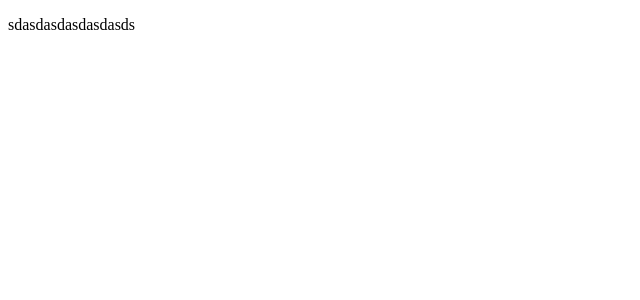
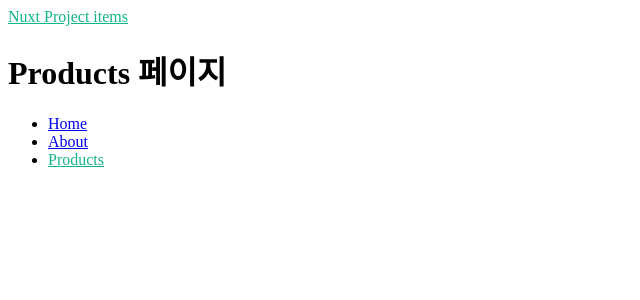
Before and after one commit to kimYHgit/nuxt-practice, a Nuxt app: page /products in a window 1280 px wide. Shown: the top 300 px of the page, without its empty margins (0-640 px from the left). Built offline with nearby package versions, Linux system fonts and the light colour scheme.

Commit message:
nuxt3 layout 기능연습

```diff
--- /dev/null
+++ b/layouts/default.vue
@@ -0,0 +1,25 @@
+<template>
+  <div>
+    <header>
+      <nav>
+        <NuxtLink to="/">Nuxt Project</NuxtLink>
+        <ul>
+          <li><NuxtLink to="/">Home</NuxtLink></li>
+          <li><NuxtLink to="/about">About</NuxtLink></li>
+          <li><NuxtLink to="/products">Products</NuxtLink></li>
+        </ul>
+      </nav>
+    </header>
+  </div>
+  <!-- output the page content -->
+  <!-- 페이지 구성이 slot으로 처리됨. -->
+  <div>
+    <slot />
+  </div>
+</template>
+
+<style scoped>
+.router-link-exact-active {
+  color: #12b488;
+}
+</style>
--- /dev/null
+++ b/layouts/products.vue
@@ -0,0 +1,25 @@
+<template>
+  <div>
+    <header>
+      <nav>
+        <NuxtLink to="/products">Nuxt Project items</NuxtLink>
+      </nav>
+    </header>
+    <div>
+      <slot />
+    </div>
+    <footer>
+      <ul>
+        <li><NuxtLink to="/">Home</NuxtLink></li>
+        <li><NuxtLink to="/about">About</NuxtLink></li>
+        <li><NuxtLink to="/products">Products</NuxtLink></li>
+      </ul>
+    </footer>
+  </div>
+</template>
+
+<style scoped>
+.router-link-exact-active {
+  color: #12b488;
+}
+</style>
--- a/pages/index.vue
+++ b/pages/index.vue
@@ -7,25 +7,8 @@
       eum! Maiores ut ratione tempore. Aut error accusamus dolore distinctio
       velit! Assumenda.
     </p>
-    <div>
-      <header>
-        <nav>
-          <NuxtLink to="/">Nuxt Project</NuxtLink>
-          <ul>
-            <li><NuxtLink to="/">Home</NuxtLink></li>
-            <li><NuxtLink to="/about">About</NuxtLink></li>
-            <li><NuxtLink to="/products">Products</NuxtLink></li>
-          </ul>
-          <a href="/about"> normal link - anchor tag </a>
-        </nav>
-      </header>
-    </div>
   </div>
 </template>
-<!-- 앵커 태그와 nuxtlink 차이는?
-서버의 요청을 가로채서 필요한 부분만 렌더링
-앵커태그는 서버로 다시 요청한다.
--->
 
 <script setup></script>
 
--- a/pages/products/[id].vue
+++ b/pages/products/[id].vue
@@ -9,6 +9,9 @@
 
 <script setup>
 const { id } = useRoute().params;
+definePageMeta({
+  layout: "products",
+});
 </script>
 
 <style scoped></style>
--- a/pages/products/index.vue
+++ b/pages/products/index.vue
@@ -1,9 +1,13 @@
 <template>
   <div>
-    <p>sdasdasdasdasdasds</p>
+    <h1>Products 페이지</h1>
   </div>
 </template>
 
-<script setup></script>
+<script setup>
+definePageMeta({
+  layout: "products",
+});
+</script>
 
 <style scoped></style>
--- a/pages/products/item.vue
+++ b/pages/products/item.vue
@@ -1,5 +1,6 @@
 <template>
   <div>
+    <h1>products/items</h1>
     <p>
       Lorem ipsum, dolor sit amet consectetur adipisicing elit. Consequatur
       atque aliquid, architecto deleniti provident amet, consequuntur illum
@@ -9,6 +10,10 @@
   </div>
 </template>
 
-<script setup></script>
+<script setup>
+definePageMeta({
+  layout: "products",
+});
+</script>
 
 <style scoped></style>
```
Also changed, not shown: 1 other file (tests, documents, lock files or other folders).
